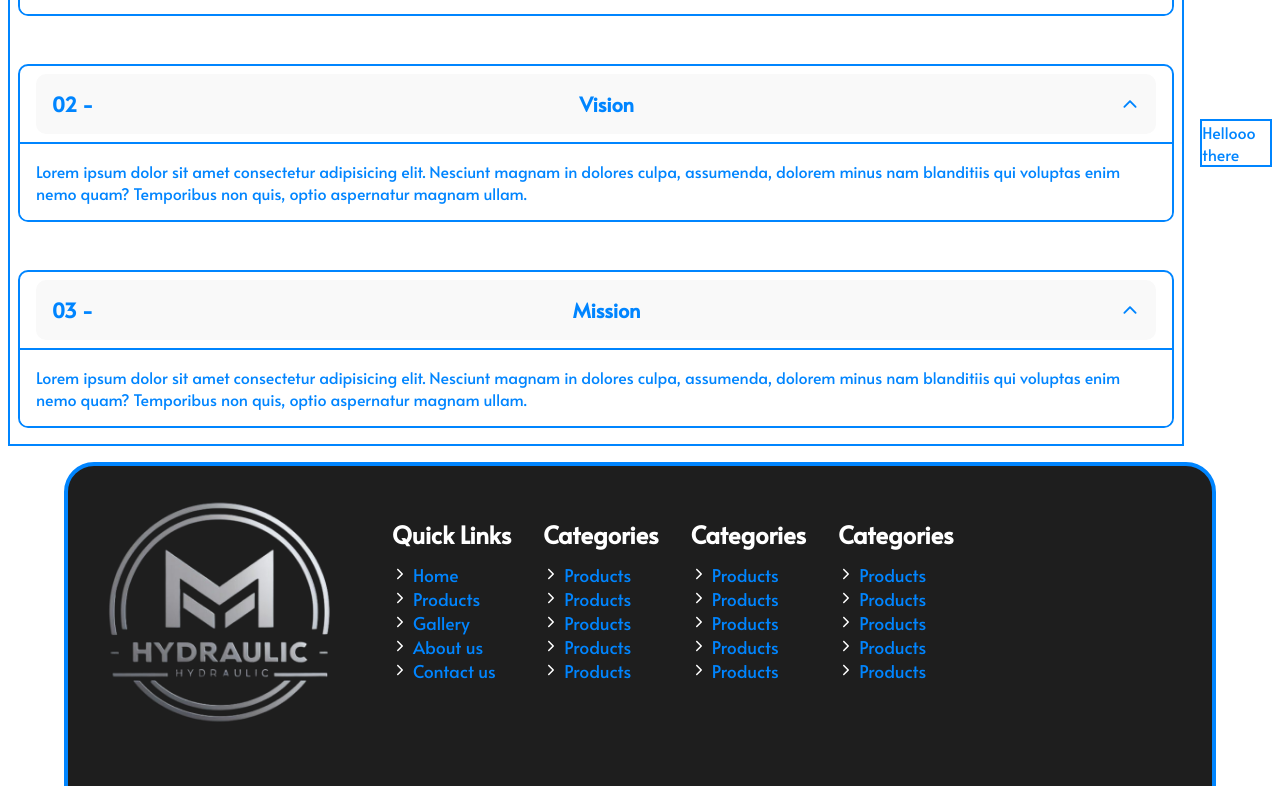
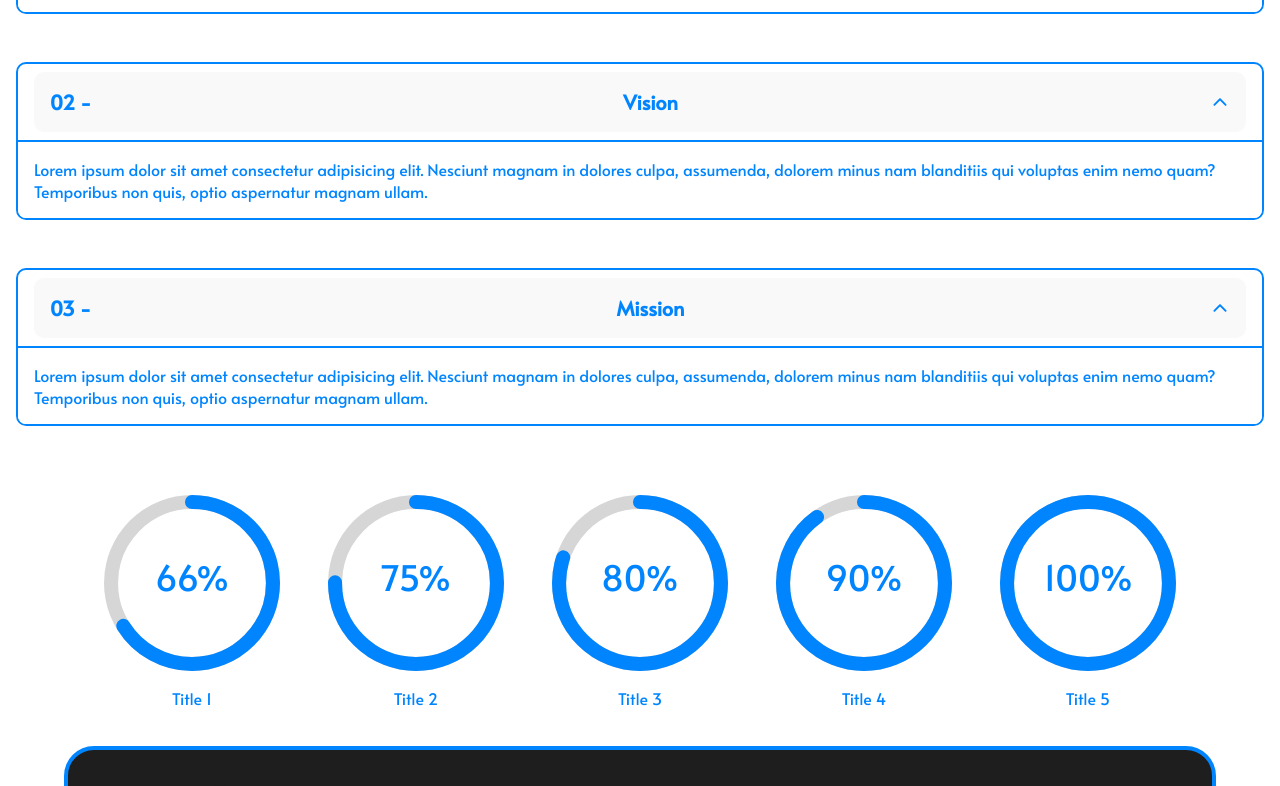
Before and after one commit to adityasharma0131/M.K-Hydraulics, a React (Vite) app in the folder client/: page /about-us in a window 1280 px wide. Shown: the part 708-1494 px from the top of the page. Built offline with nearby package versions, Linux system fonts and the light colour scheme.

Commit message:
circular progressbar completed

```diff
--- a/client/package.json
+++ b/client/package.json
@@ -11,6 +11,7 @@
   },
   "dependencies": {
     "react": "^18.3.1",
+    "react-circular-progressbar": "^2.1.0",
     "react-dom": "^18.3.1",
     "react-icons": "^5.2.1",
     "react-responsive-masonry": "^2.2.1",
--- a/client/src/index.css
+++ b/client/src/index.css
@@ -101,13 +101,11 @@ header nav ul li a.active {
   position: relative;
   overflow: hidden;
 }
-.about-content{
+.about-content {
   display: flex;
-  align-items: center;
   justify-content: center;
+  flex-wrap: wrap;
   flex-direction: row;
-
-
 }
 
 .homepage {
@@ -597,16 +595,18 @@ header nav ul li a.active {
 
 .about-page {
   display: flex;
-  flex-direction: column;
+  flex-direction: row;
+  justify-content: center;
+  align-items: center;
   gap: 1rem;
-  margin: 1rem 0.5rem 1rem 0.5rem;
-  border: 2px solid #0085ff;
+  margin: 1rem 0.5rem;
+  flex-wrap: wrap;
 }
 
 .about-sec {
   border-radius: 10px;
   overflow: hidden;
-  margin: 1rem 0.5rem 1rem 0.5rem;
+  margin: 1rem 0.5rem;
   border: 2px solid #0085ff;
 }
 
@@ -618,7 +618,6 @@ header nav ul li a.active {
   display: flex;
   flex-direction: column;
   align-items: center;
-  cursor: pointer;
   background-color: #f9f9f9;
 }
 
@@ -640,6 +639,30 @@ header nav ul li a.active {
 .about-content {
   text-align: left;
   color: #0085ff;
+}
+
+.progress-container {
+  display: flex;
+  flex-wrap: wrap;
+  gap: 1rem;
+  justify-content: space-around;
+}
+
+.progress-container {
+  width: 12rem;
+  height: 15rem;
+  padding: 1rem;
+  flex-direction: row;
+  flex-wrap: wrap;
+  position: relative;
+  padding: .5rem;
+  margin: .5rem;
+  border-radius: 10px;
+  text-align: center;
+  display: flex;
+  flex-direction: column;
+  align-items: center;
+  justify-content: center;
 }
 
 /* Media Queries */
--- a/client/src/pages/Aboutus.jsx
+++ b/client/src/pages/Aboutus.jsx
@@ -1,8 +1,18 @@
 import React, { useState } from "react";
 import HeroPage from "../components/HeroPage";
 import { IoIosArrowUp, IoIosArrowDown } from "react-icons/io";
+import { CircularProgressbar, buildStyles } from "react-circular-progressbar";
+import "react-circular-progressbar/dist/styles.css";
 
 const Aboutus = () => {
+  const progressData = [
+    { value: 66, title: "Title 1" },
+    { value: 75, title: "Title 2" },
+    { value: 80, title: "Title 3" },
+    { value: 90, title: "Title 4" },
+    { value: 100, title: "Title 5" }
+  ];
+
   return (
     <>
       <HeroPage heading="About Us" />
@@ -29,8 +39,20 @@ const Aboutus = () => {
             />
           </div>
 
-          <div className="about-page">
-            <p>Hellooo there</p>
+          <div className="about-page progress-section">
+            {progressData.map((item, index) => (
+              <div className="progress-container" key={index}>
+                <CircularProgressbar
+                  value={item.value}
+                  text={`${item.value}%`}
+                  styles={buildStyles({
+                    pathColor: "#0085ff",
+                    textColor: "#0085ff",
+                  })}
+                />
+                <p className="progress-title">{item.title}</p>
+              </div>
+            ))}
           </div>
         </div>
       </div>
@@ -51,6 +73,8 @@ const Section = ({ number, title, content }) => {
         className="about-bgbox"
         onClick={toggleSection}
         style={{ cursor: "pointer" }}
+        role="button"
+        aria-expanded={isOpen}
       >
         <h1>
           <span>{number} -</span>
```
Also changed, not shown: 1 other file (tests, documents, lock files or other folders).
